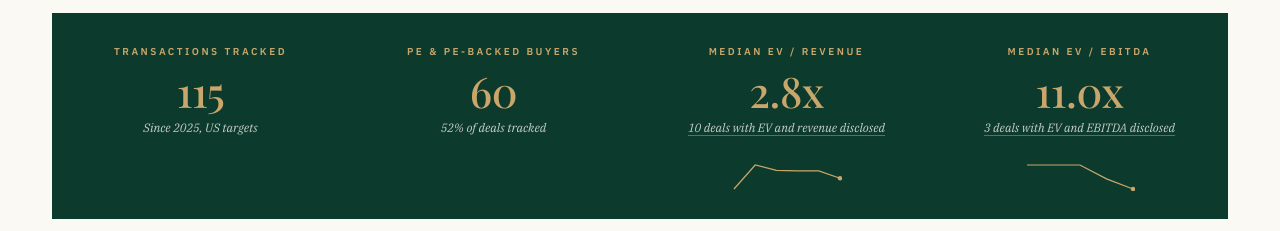
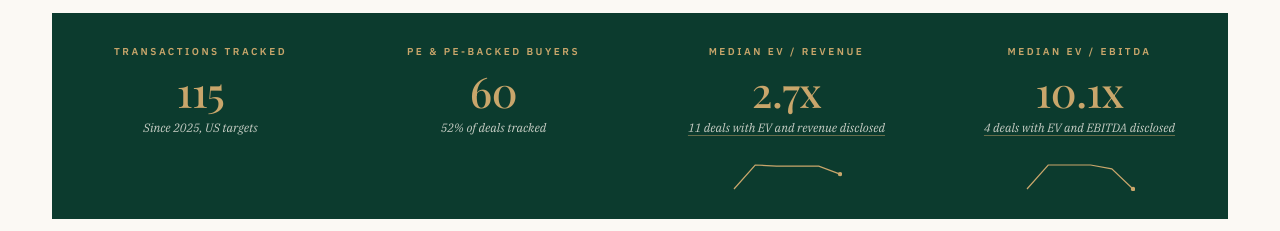
Before and after one commit to TalentStacking/harborridge-site, a plain HTML site: page comparables/technology-services.html in a window 1280 px wide. Shown: the part 569-800 px from the top of the page. Drawn offline with nearby package versions, Linux system fonts and the light colour scheme; a web font is replaced by a local one.

Commit message:
Tech Services comps: add reported Trace3 / Apollo valuation

```diff
--- a/comparables/technology-services.html
+++ b/comparables/technology-services.html
@@ -632,7 +632,7 @@ const DEALS = [
   {date:"2025-09-03", target:"HyBridge Solutions", acquirer:"Argano (Trinity Hunt Partners)", buyer_type:"PE-backed strategic", ev:null, rev:null, ev_rev:null, ebitda:null, ev_ebitda:null, vertical:"UKG & Infor HCM/ERP Consulting", categories:["Cloud & SaaS Platforms"], desc:"South Carolina UKG and Infor consultancy (WFM, HCM, cloud ERP). Rationale: adds UKG and Infor practices to Argano.", url:"https://www.businesswire.com/news/home/20250903072723/en", included:true},
   {date:"2025-08-27", target:"NeuraFlash", acquirer:"Accenture", buyer_type:"Strategic", ev:null, rev:null, ev_rev:null, ebitda:null, ev_ebitda:null, vertical:"Salesforce & Agentic AI Services", categories:["Cloud & SaaS Platforms"], desc:"Salesforce and agentic AI consultancy, about 510 staff. Rationale: strengthens Accenture's Agentforce delivery and reach into the mid-market.", url:"https://www.businesswire.com/news/home/20250826844169/en/", included:true},
   {date:"2025-08-21", target:"HARMAN Digital Transformation Solutions (DTS)", acquirer:"Wipro", buyer_type:"Strategic", ev:375.0, rev:314.5, ev_rev:1.2, ebitda:null, ev_ebitda:null, vertical:"Engineering R&D & Digital Services", categories:["Digital Engineering"], desc:"HARMAN's engineering services unit, 5,600+ staff; $375M cash. Rationale: expands Wipro's digital and device engineering.", url:"https://www.outlookbusiness.com/corporate/wipro-to-acquire-harmans-dts-business-unit-for-usd-375-million", included:true},
-  {date:"2025-08-11", target:"Trace3", acquirer:"Apollo", buyer_type:"Private equity", ev:null, rev:null, ev_rev:null, ebitda:null, ev_ebitda:null, vertical:"IT Solutions & Managed Services", categories:["IT Consulting & MSP"], desc:"Irvine, CA AI, cloud, data and security solutions provider. Rationale: backs AI-driven demand and strategic M&amp;A.", url:"https://www.apollo.com/insights-news/pressreleases/2025/08/apollo-funds-reach-agreement-with-american-securities-to-acquire-trace3-a-leading-technology-solutions-provider-driving-adoption-of-next-generation-technology-and-ai-3131306", included:true},
+  {date:"2025-08-11", target:"Trace3", acquirer:"Apollo", buyer_type:"Private equity", ev:1650.0, rev:3000.0, ev_rev:0.6, ebitda:180.0, ev_ebitda:9.2, vertical:"IT Solutions & Managed Services", categories:["IT Consulting & MSP"], desc:"Reported price; revenue is mostly product resale, so EBITDA is the better gauge. Rationale: backs AI-driven demand and M&amp;A.", url:"https://www.apollo.com/insights-news/pressreleases/2025/08/apollo-funds-reach-agreement-with-american-securities-to-acquire-trace3-a-leading-technology-solutions-provider-driving-adoption-of-next-generation-technology-and-ai-3131306", included:true},
   {date:"2025-08-06", target:"Kunai", acquirer:"PwC", buyer_type:"Strategic", ev:null, rev:null, ev_rev:null, ebitda:null, ev_ebitda:null, vertical:"Fintech Software Consultancy", categories:["Digital Engineering"], desc:"San Ramon, CA banking and payments software consultancy; asset purchase. Rationale: scales PwC's financial services engineering.", url:"https://www.pwc.com/us/en/about-us/newsroom/press-releases/kunai.html", included:true},
   {date:"2025-07-29", target:"Auxis", acquirer:"Grant Thornton Advisors (New Mountain Capital)", buyer_type:"PE-backed strategic", ev:null, rev:null, ev_rev:null, ebitda:null, ev_ebitda:null, vertical:"Nearshore Outsourcing & Modernization", categories:["IT Consulting & MSP"], desc:"Nearshore outsourcing and modernization firm, 1,400+ staff. Rationale: adds nearshore delivery and automation.", url:"https://www.grantthornton.com/insights/press-releases/2025/july/grant-thornton-joins-auxis-to-expand-advisory-practice", included:true},
   {date:"2025-07-17", target:"SMC Squared", acquirer:"Hexaware", buyer_type:"Strategic", ev:45.0, rev:null, ev_rev:null, ebitda:null, ev_ebitda:null, vertical:"Global Capability Center Builder", categories:["IT Consulting & MSP"], desc:"Global capability center builder; $45M upfront plus up to $75M. Rationale: launches Hexaware's GCC 2.0 service line.", url:"https://media.dealstreetasia.com/stories/hexaware-tech-acquires-us-based-smc-squared-for-120m-449699", included:true},
```
